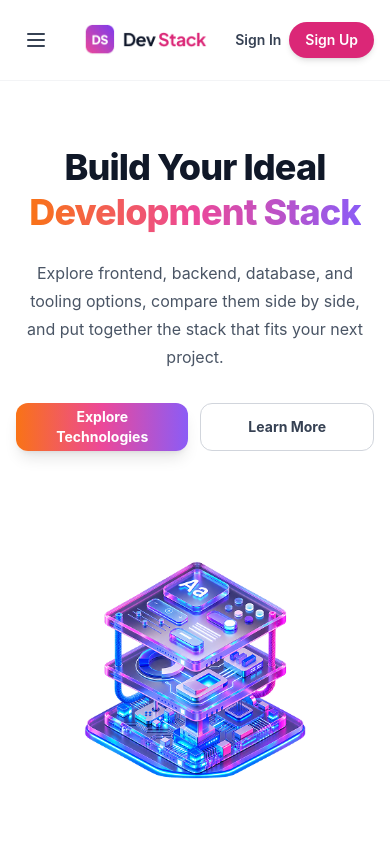
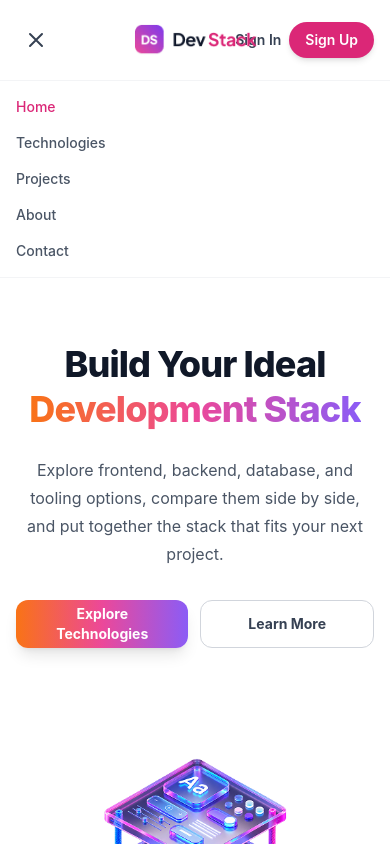
Before and after one commit to ahmed-shahriar04/b14-a05, a React (Vite) app: page / in a window 390 px wide. Both pictures are taken after a click on the button "Toggle menu". Shown: the top 844 px of the page. Built offline with nearby package versions, Linux system fonts and the light colour scheme.

Commit message:
Updated the navba component: added import and make few responsive

```diff
--- a/src/components/Navbar.tsx
+++ b/src/components/Navbar.tsx
@@ -1,10 +1,17 @@
+import { useState } from "react";
+import logoText from "../assets/logo-text.png";
+
 function Navbar() {
+  const [menuOpen, setMenuOpen] = useState(false);
+
   return (
     <header className="sticky top-0 z-50 border-b border-gray-100 bg-white/95 backdrop-blur">
-      <nav className="mx-auto flex h-20 max-w-7xl items-center justify-between px-4 sm:px-6 lg:px-8">
+      <nav className="relative mx-auto flex h-20 max-w-7xl items-center justify-between px-4 sm:px-6 lg:px-8">
+
         <button
+          onClick={() => setMenuOpen(!menuOpen)}
           className="flex h-10 w-10 items-center justify-center rounded-lg text-gray-700 md:hidden"
-          aria-label="Open menu"
+          aria-label="Toggle menu"
         >
           <svg
             className="h-6 w-6"
@@ -12,24 +19,34 @@ function Navbar() {
             stroke="currentColor"
             viewBox="0 0 24 24"
           >
+            {menuOpen ? (
+              <path
+                strokeLinecap="round"
+                strokeLinejoin="round"
+                strokeWidth={2}
+                d="M6 6l12 12M6 18L18 6"
+              />
+            ) : (
               <path
                 strokeLinecap="round"
                 strokeLinejoin="round"
                 strokeWidth={2}
                 d="M4 6h16M4 12h16M4 18h16"
               />
+            )}
           </svg>
         </button>
 
-
-        <a href="#home" className="flex items-center gap-2">
+        <a
+          href="#home"
+          className="absolute left-1/2 -translate-x-1/2 md:static md:translate-x-0"
+        >
           <img
-            src="/src/assets/logo-text.png"
+            src={logoText}
             alt="Dev Stack"
             className="h-8 w-auto object-contain"
           />
         </a>
-
 
         <div className="hidden items-center gap-8 md:flex">
           <a
@@ -38,24 +55,28 @@ function Navbar() {
           >
             Home
           </a>
+
           <a
             href="#technologies"
             className="text-sm font-medium text-gray-600 transition hover:text-orange-500"
           >
             Technologies
           </a>
+
           <a
             href="#projects"
             className="text-sm font-medium text-gray-600 transition hover:text-orange-500"
           >
             Projects
           </a>
+
           <a
             href="#about"
             className="text-sm font-medium text-gray-600 transition hover:text-orange-500"
           >
             About
           </a>
+
           <a
             href="#contact"
             className="text-sm font-medium text-gray-600 transition hover:text-orange-500"
@@ -63,7 +84,6 @@ function Navbar() {
             Contact
           </a>
         </div>
-
 
         <div className="flex items-center gap-2 sm:gap-4">
           <button className="text-sm font-semibold text-gray-700 hover:text-gray-900">
@@ -78,6 +98,52 @@ function Navbar() {
           </button>
         </div>
       </nav>
+
+      {menuOpen && (
+        <div className="border-t border-gray-100 bg-white px-4 py-4 md:hidden">
+          <div className="flex flex-col gap-4">
+            <a
+              href="#home"
+              onClick={() => setMenuOpen(false)}
+              className="text-sm font-medium text-[#DB2777]"
+            >
+              Home
+            </a>
+
+            <a
+              href="#technologies"
+              onClick={() => setMenuOpen(false)}
+              className="text-sm font-medium text-gray-600"
+            >
+              Technologies
+            </a>
+
+            <a
+              href="#projects"
+              onClick={() => setMenuOpen(false)}
+              className="text-sm font-medium text-gray-600"
+            >
+              Projects
+            </a>
+
+            <a
+              href="#about"
+              onClick={() => setMenuOpen(false)}
+              className="text-sm font-medium text-gray-600"
+            >
+              About
+            </a>
+
+            <a
+              href="#contact"
+              onClick={() => setMenuOpen(false)}
+              className="text-sm font-medium text-gray-600"
+            >
+              Contact
+            </a>
+          </div>
+        </div>
+      )}
     </header>
   );
 }
```
Lines whose indentation alone changed are shown as unchanged.
